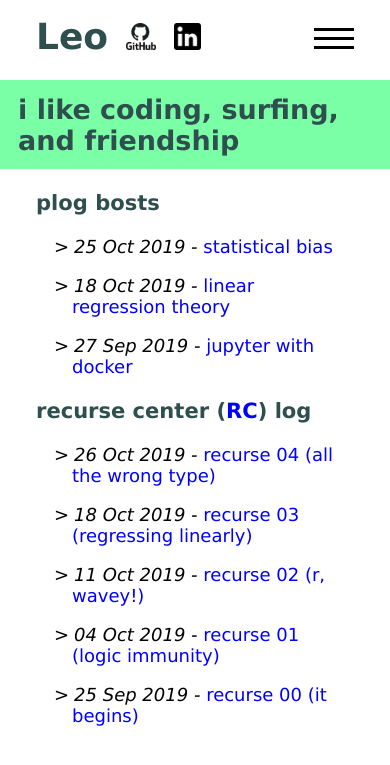
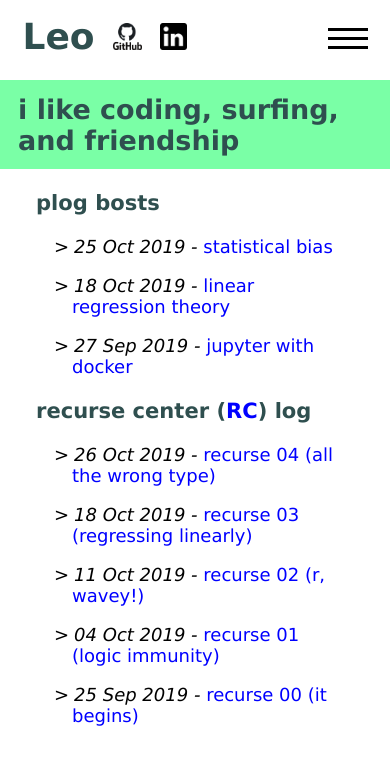
Before and after one commit to robinovitch61/robinovitch61.github.io, a Jekyll site: the page built from index.html, in a window 390 px wide. Shown: the top 765 px of the page. Built offline with Jekyll 4.4.1, drawn with Linux system fonts in a browser that asks for light colours.

Commit message:
adjust navbar padding for mobile

```diff
--- a/_sass/main.scss
+++ b/_sass/main.scss
@@ -123,6 +123,12 @@ blockquote {
     display: flex;
     justify-content: space-between;
     align-items: flex-start;
+}
+
+@media screen and (max-width:400px) {
+    .nav-container {
+        padding: 0 0.25em;
+    }
 }
 
 // Button and navicon animation
```
